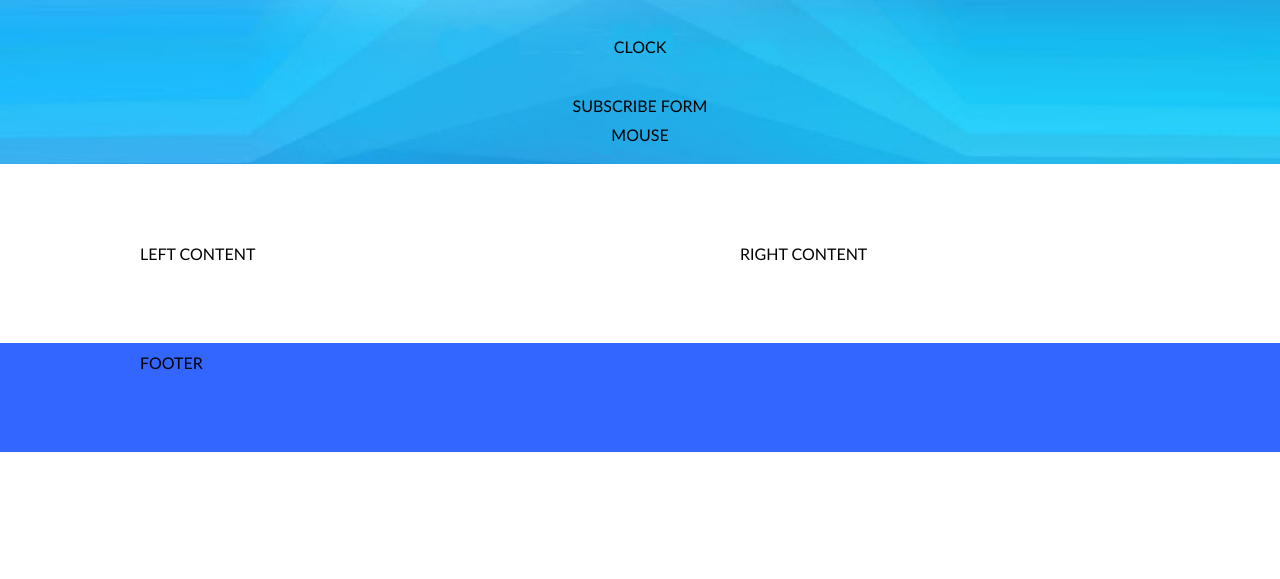
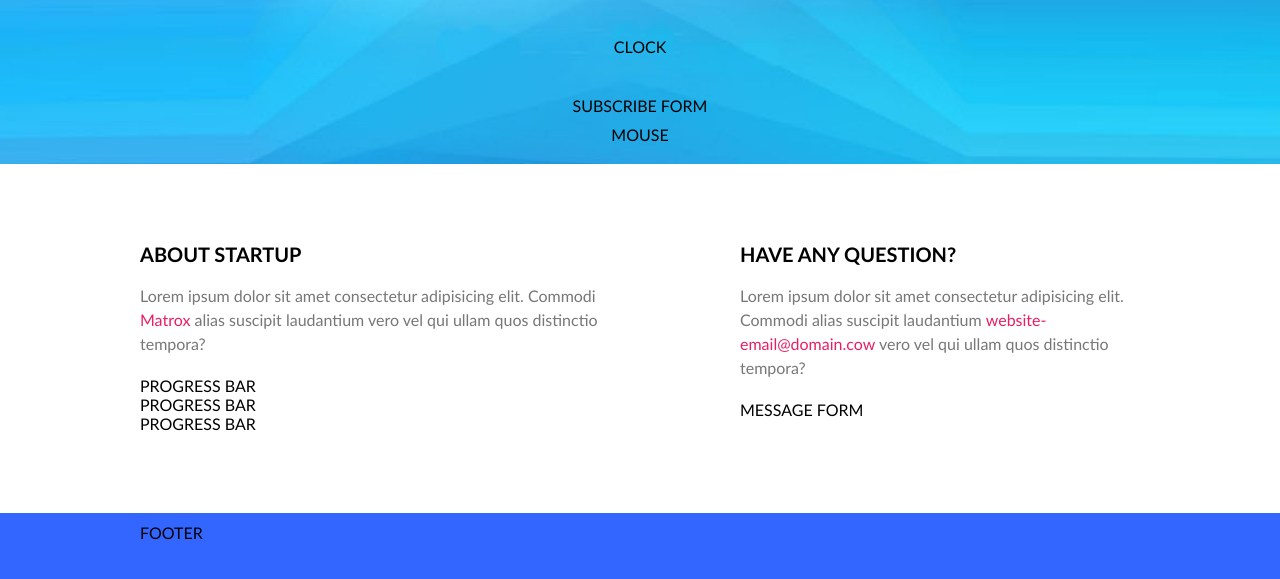
Before and after one commit to front-end-by-rimantas/14-grupe-coming-soon, a plain HTML site: page index.html in a window 1280 px wide. Shown: the part 283-862 px from the top of the page. Before the commit the page ends 800 px from the top, so only its background shows below. Drawn offline with Linux system fonts and the light colour scheme.

Commit message:
Content section #6

```diff
--- a/css/custom.css
+++ b/css/custom.css
@@ -107,3 +107,24 @@
 .hero-row > .mouse {
     display: inline-block;
 }
+
+/* MAIN CONTENT */
+.content h2 {
+    display: inline-block;
+    width: 100%;
+    text-transform: uppercase;
+    font-size: 20px;
+    line-height: 20px;
+}
+.content p {
+    display: inline-block;
+    width: 100%;
+    margin: 20px 0;
+    font-size: 16px;
+    line-height: 24px;
+    color: #777;
+}
+    .content p > a {
+        color: #EA1E63;
+        text-decoration: none;
+    }
--- a/index.html
+++ b/index.html
@@ -27,10 +27,16 @@
     <div class="container content">
         <div class="row">
             <div class="left">
-                LEFT CONTENT
+                <h2>About startup</h2>
+                <p>Lorem ipsum dolor sit amet consectetur adipisicing elit. Commodi <a href="#">Matrox</a> alias suscipit laudantium vero vel qui ullam quos distinctio tempora?</p>
+                <div class="progress-bar">PROGRESS BAR</div>
+                <div class="progress-bar">PROGRESS BAR</div>
+                <div class="progress-bar">PROGRESS BAR</div>
             </div>
             <div class="right">
-                RIGHT CONTENT
+                <h2>Have any question?</h2>
+                <p>Lorem ipsum dolor sit amet consectetur adipisicing elit. Commodi alias suscipit laudantium <a href="mailto:website-email@domain.cow">website-email@domain.cow</a> vero vel qui ullam quos distinctio tempora?</p>
+                <form>MESSAGE FORM</form>
             </div>
         </div>
     </div>
```
